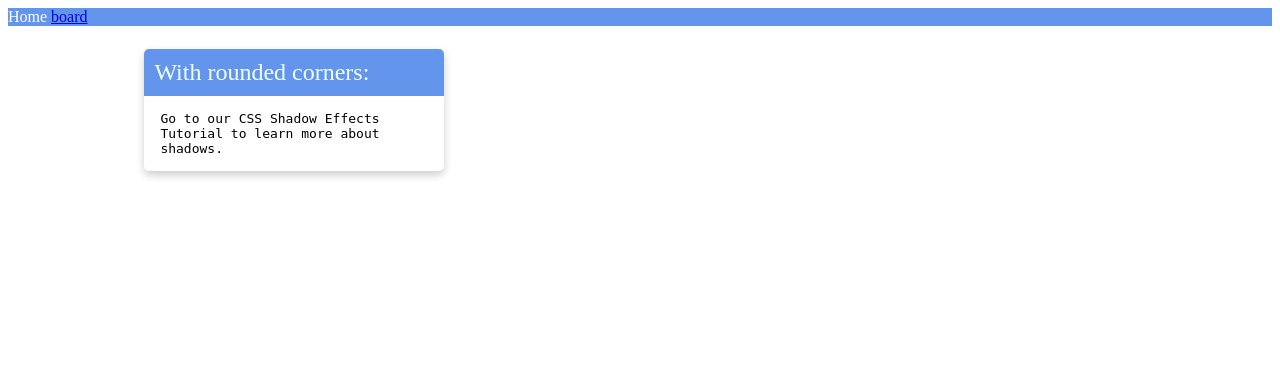
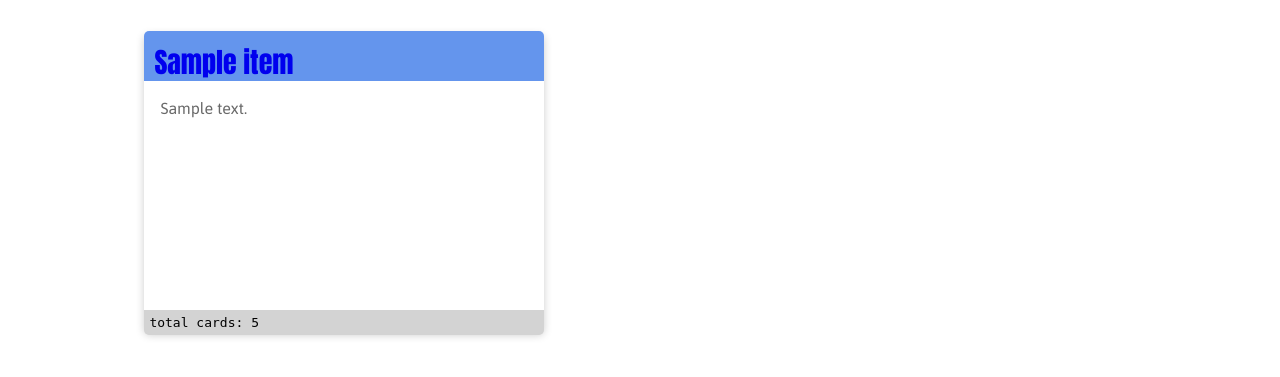
Before and after one commit to dustinliu/crc_card, a Flask app: page / in a window 1280 px wide. Shown: the top 377 px of the page. Run offline with Flask 2, Linux system fonts and the light colour scheme; tables that the repository leaves empty hold one stand-in row (values such as "Sample post"); a database or web service that is not in the repository returns one stand-in record (values such as "Sample title"); data that the repository does not hold is empty.

Commit message:
adjust font

```diff
--- a/crc_board/core/board.py
+++ b/crc_board/core/board.py
@@ -8,10 +8,10 @@ class Board(db.Model):
     id = db.Column(db.Integer, primary_key=True, autoincrement=True)
     name = db.Column(db.String(32), nullable=False)
     description = db.Column(db.String(256))
+    cards = db.relationship('Card')
     created_time = db.Column(db.TIMESTAMP, server_default=func.now())
     updated_time = db.Column(db.TIMESTAMP, server_default=func.now(),
                             server_onupdate=func.current_timestamp())
-    cards = db.relationship('Card')
     __table_args__ = (UniqueConstraint('name', name='uc_name'),)
 
     @staticmethod
--- a/crc_board/web/static/crc_board.css
+++ b/crc_board/web/static/crc_board.css
@@ -1,10 +1,3 @@
-.navx {
-    background-color: cornflowerblue;
-    color: white;
-    font-size: xx-large
-    padding: 1% 10% 1% 10%;
-}
-
 .container {
     padding: 1% 10% 1% 10%;
 }
@@ -14,30 +7,42 @@
     box-shadow: 0 4px 8px 0 rgba(0,0,0,0.2);
     transition: 0.3s;
     border-radius: 5px;
-    width: 300px;
+    width: 400px;
+    height: 300px;
     display: inline-block;
     margin: 10px 10px 10px 10px;
     float: left;
 }
 
 .card_title {
-    height: 25%;
+    height: 10%;
     border-radius: 5px 5px 0px 0px;
     background-color: cornflowerblue;
     color: azure;
-    font-size: x-large;
+    font-size: 175%;
+    font-family: 'Anton', sans-serif;
     padding: 10px 10px 10px 10px;
 }
 
+.card_title a {
+    text-decoration: none;
+}
 
-/* On mouse-over, add a deeper shadow */
+.card_desc {
+    height: 75%;
+    padding: 2px 16px;
+    font-size: medium;
+    font-family: 'Asap', sans-serif;
+    color: dimgrey;
+}
+.card_footer {
+    background-color: lightgray;
+    padding: 5px 5px 5px 5px;
+    font-family: monospace;
+    border-radius: 0px 0px 5px 5px;
+}
+
+
 .card:hover {
     box-shadow: 0 8px 16px 0 rgba(0,0,0,0.2);
 }
-
-/* Add some padding inside the card container */
-.card_desc {
-    padding: 2px 16px;
-    font-size: medium;
-    font-family:monospace;
-}
--- a/crc_board/web/templates/index.html
+++ b/crc_board/web/templates/index.html
@@ -3,20 +3,20 @@
 <head>
     <meta charset="UTF-8">
     <title>CRC Board</title>
+    <link href="https://fonts.googleapis.com/css?family=Anton|Asap" rel="stylesheet">
     <link rel='stylesheet' type='text/css' href="{{ url_for('web.static', filename='crc_board.css') }}">
 </head>
 <body>
-<div class="navx">
-    <a herf="/">Home</a>
-    <a href="/board">board</a>
-</div>
 <div class="container">
+    {% for board in boards %}
     <div class="card">
-        <div class="card_title">With rounded corners:</div>
+        <div class="card_title"><a href="{{ url_for('.show_board', id_or_name=board.id) }}">{{ board.name }}</a></div>
         <div class="card_desc">
-            <p> Go to our CSS Shadow Effects Tutorial to learn more about shadows.</p>
+            <p>{{ board.description }}</p>
         </div>
+        <div class="card_footer">total cards: 5</div>
     </div>
+    {% endfor%}
 </div>
 </body>
 </html>
--- a/crc_board/web/view.py
+++ b/crc_board/web/view.py
@@ -1,14 +1,17 @@
 from flask import Blueprint, render_template
+from crc_board import app
+import requests
 
 web = Blueprint('web', __name__, url_prefix='/',
                      template_folder='templates',
                      static_folder='static',
                     static_url_path='assets')
 
-@web.route('/board/<board_name>', methods=['GET'])
-def show(board_name):
+@web.route('/boards/<id_or_name>', methods=['GET'])
+def show_board(id_or_name):
     return render_template('index.html')
 
 @web.route('/', methods=['GET'])
 def index():
-    return render_template('index.html')
+    r = requests.get(app.config['BASE_URL'] + '/api/boards')
+    return render_template('index.html', boards=r.json())
--- a/requirements.txt
+++ b/requirements.txt
@@ -1,13 +1,18 @@
 aniso8601==1.2.1
+certifi==2017.7.27.1
+chardet==3.0.4
 click==6.7
 Flask==0.12.2
 Flask-RESTful==0.3.6
 Flask-SQLAlchemy==2.2
+idna==2.6
 itsdangerous==0.24
 Jinja2==2.9.6
 MarkupSafe==1.0
 python-dateutil==2.6.1
 pytz==2017.2
+requests==2.18.4
 six==1.10.0
 SQLAlchemy==1.1.13
+urllib3==1.22
 Werkzeug==0.12.2
```
Also changed, not shown: crc_board/api/resources.py (+5 -4 lines), 1 other file.
